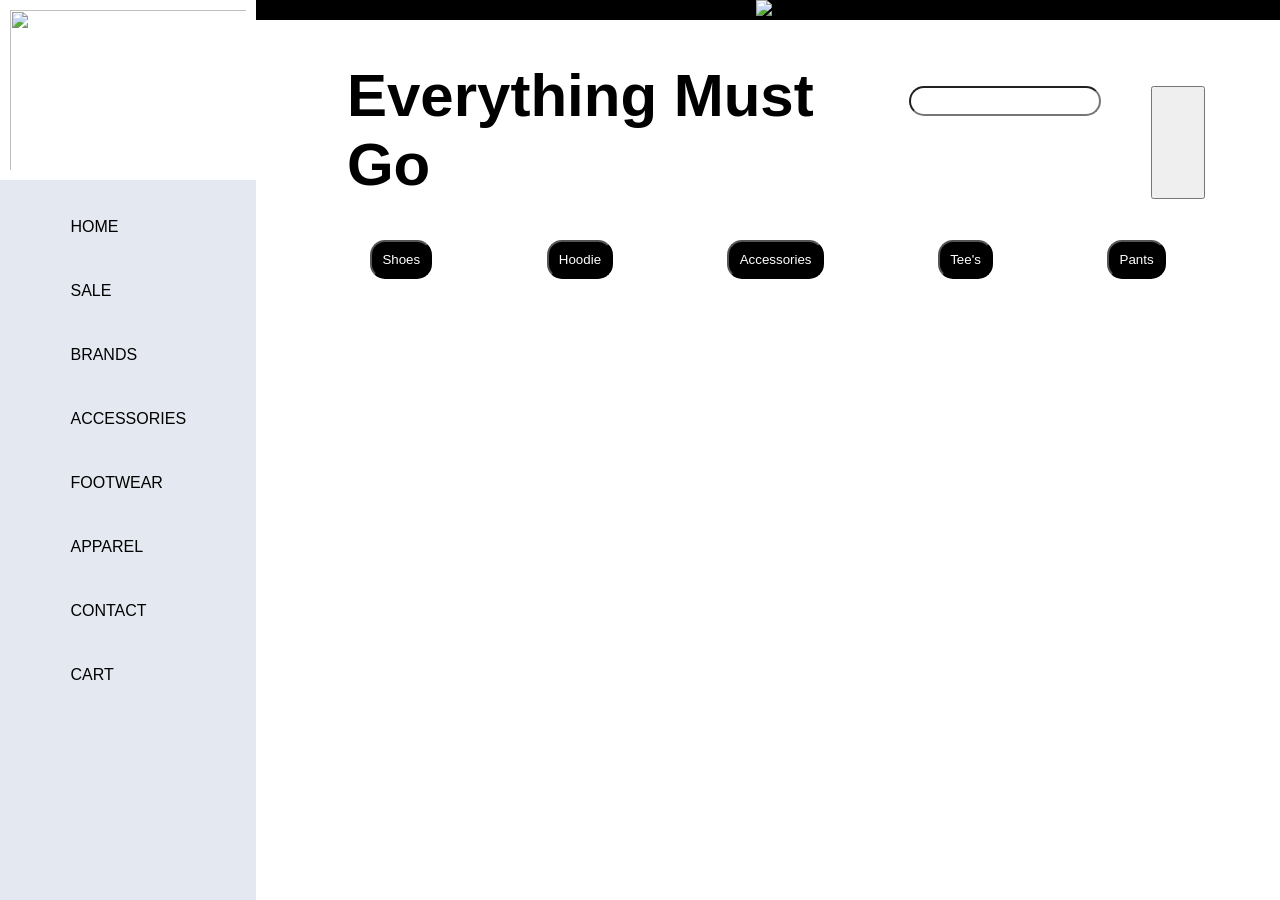
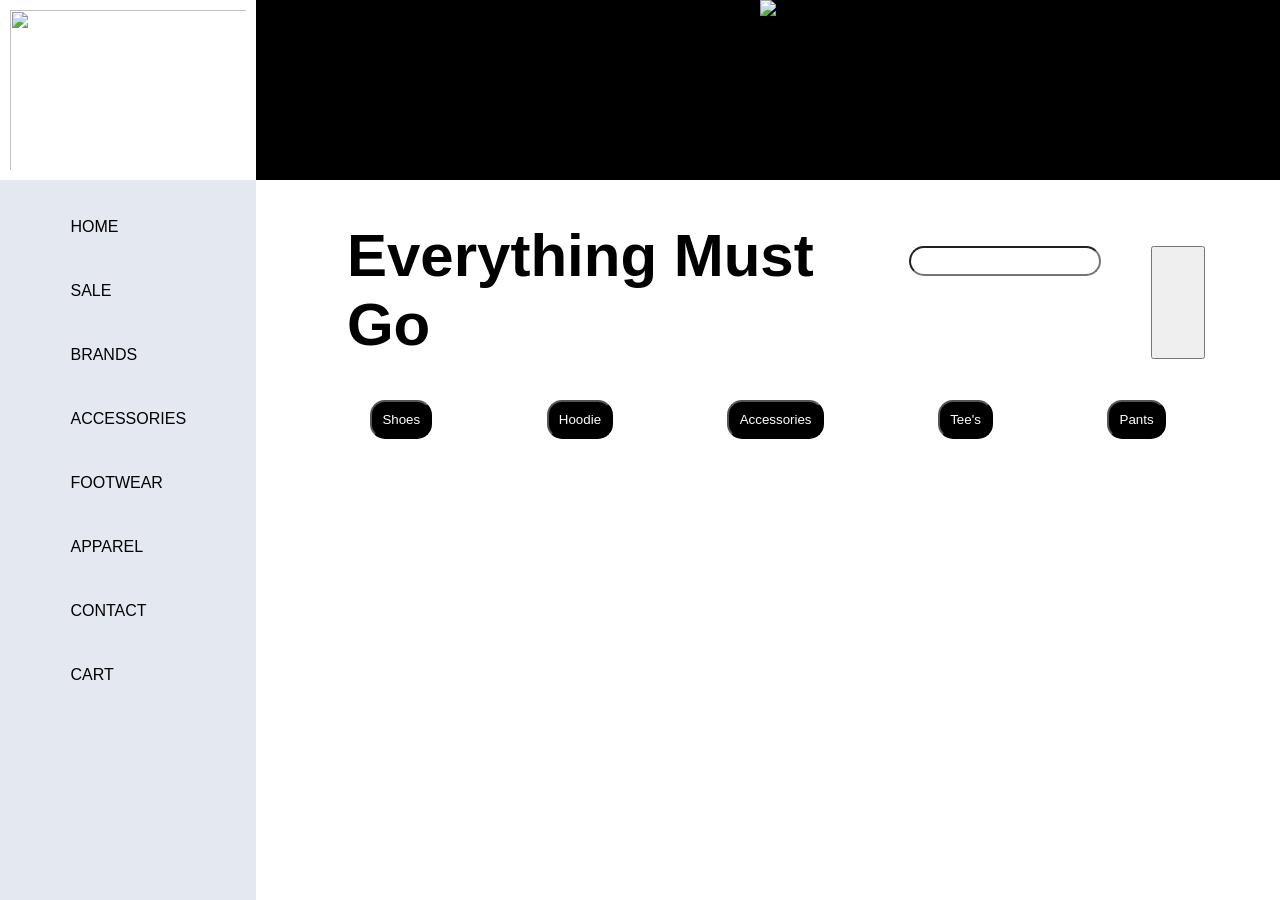

Fix responsive overflow issues found across breakpoints

--- a/sales.css
+++ b/sales.css
@@ -47,17 +47,20 @@ i{
 .tick{
     background-color: black;
     width: 80vw;
+    display: flex;
+    justify-content: center;
 }
 
 .tick img{
     height: 20vh;
     width: auto;
-    margin-left: 500px ;
+    max-width: 100%;
 }
 
 .bottom{
     padding: 4%;
     display: flex;
+    flex-wrap: wrap;
 }
 
 
@@ -66,6 +69,8 @@ i{
     margin-left: 50px;
     margin-right: 50px;
     width: 40vw;
+    max-width: 100%;
+    overflow-wrap: break-word;
 }
 
 .three{
@@ -108,6 +113,9 @@ i{
     flex-direction: column;
     font-size: 22px;
     padding: 3%;
+    flex: 1;
+    min-width: 0;
+    overflow-wrap: break-word;
 }
 
 .card-was-price{
@@ -119,6 +127,7 @@ i{
 .button-container{
     width: 100%;
     display: flex;
+    flex-wrap: wrap;
     justify-content: space-evenly;
 }
 
